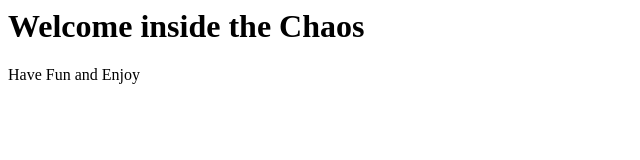
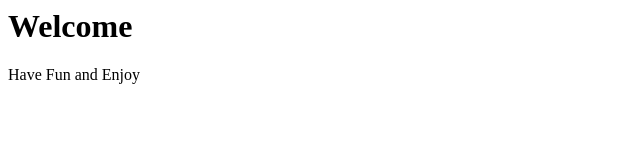
Before and after one commit to dbarkley70/dbarkley70.github.io, a plain HTML site: page index.html in a window 1280 px wide. Shown: the whole page, without its empty margins (0-640 px from the left). Drawn offline with Linux system fonts and the light colour scheme.

Commit message:
.LKSUGGVH

```diff
--- a/index.html
+++ b/index.html
@@ -1,9 +1,12 @@
 	<html>
 		<head>
-			<title> "Dominique: In Her World"</title>
+			<title> "Our Days In Computer Science"</title>
 		</head>
 		<body>
-			<h1>Welcome inside the Chaos</h1>
+			<h1>Welcome </h1>
 			<p>Have Fun and Enjoy</p>
+
+
+
 		</body>
 	</html>
```
